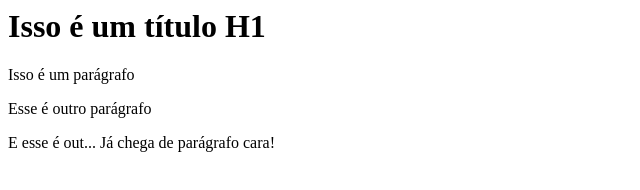
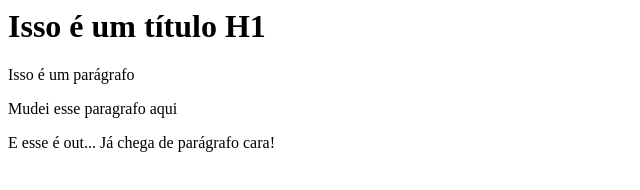
Before and after one commit to emerson102/my_app, a plain HTML site: page index.html in a window 1280 px wide. Shown: the full height of the page, 0-640 px from the left. Drawn offline with Linux system fonts and the light colour scheme.

Commit message:
Mudei um paragrafo no index.html

```diff
--- a/index.html
+++ b/index.html
@@ -7,7 +7,7 @@
 <body>
 	<h1>Isso é um título H1</h1>
 	<p>Isso é um parágrafo</p>
-	<p>Esse é outro parágrafo</p>
+	<p>Mudei esse paragrafo aqui</p>
 	<p>E esse é out... Já chega de parágrafo cara!</p>
 </body>
 </html>
```
